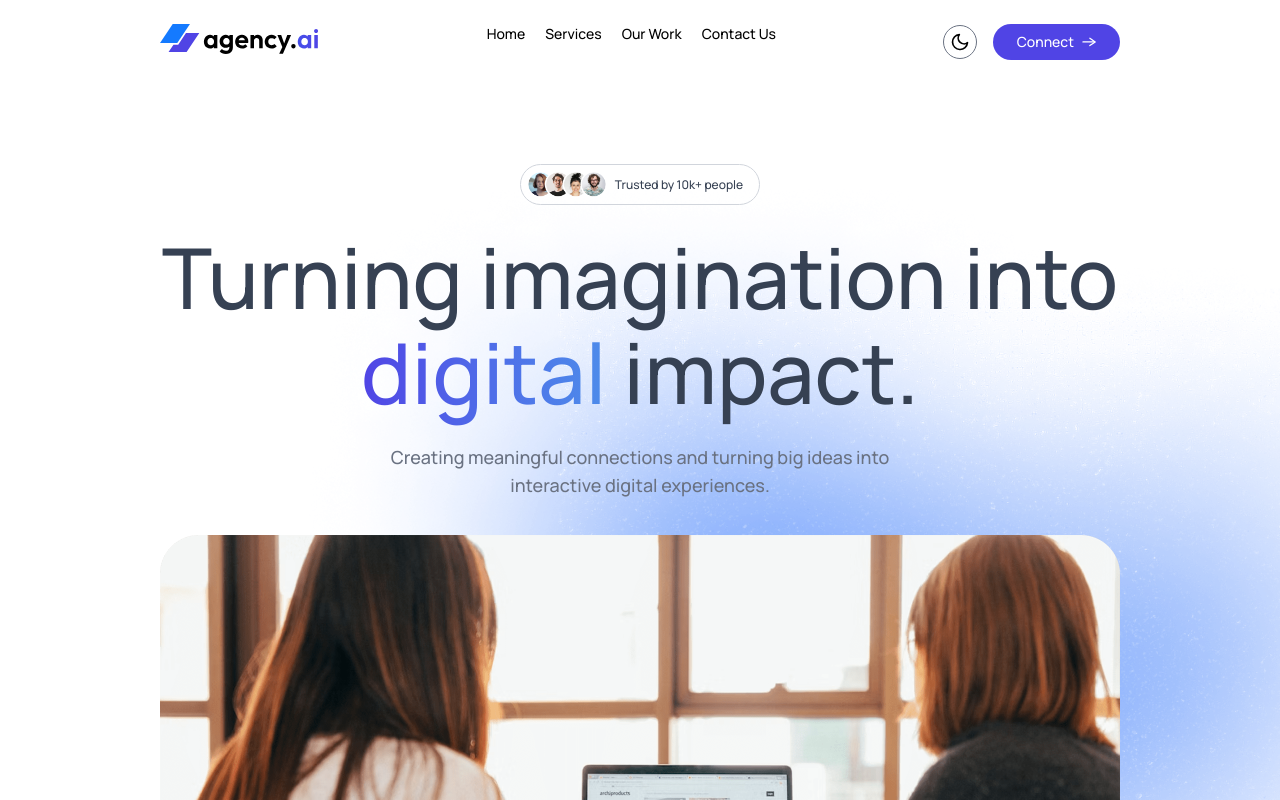
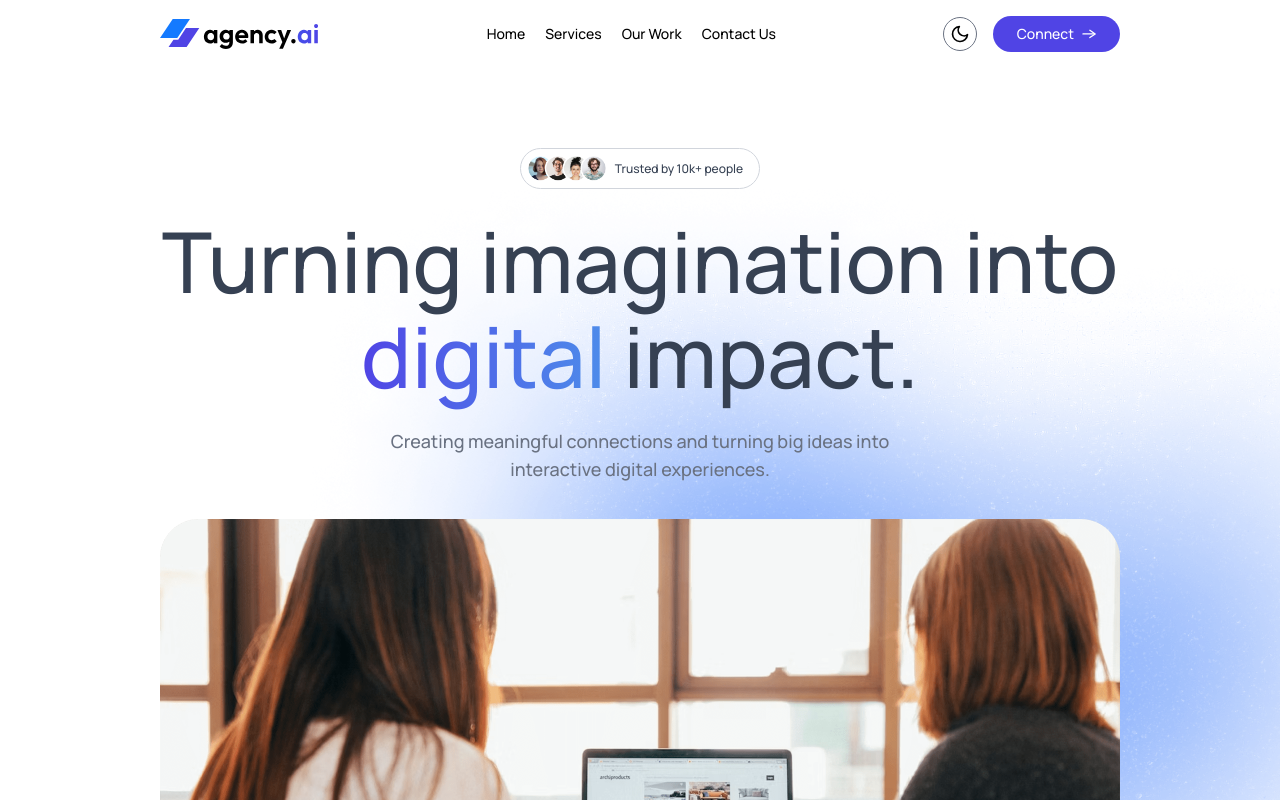
Before and after one commit to Prateek-ind/agency-ai-react, a React (Vite) app: page / in a window 1280 px wide. Shown: the top 800 px of the page. Built offline with nearby package versions, Linux system fonts and the light colour scheme.

Commit message:
fix navbar height

```diff
--- a/src/components/Navbar.jsx
+++ b/src/components/Navbar.jsx
@@ -6,8 +6,8 @@
 
   return (
     <div
-      className="flex justify-between items-start px-4 sm:px-12
-       lg:px-24 xl:px-40 py-6 sticky top-0 z-20 backdrop-blur-xl
+      className="flex justify-between items-center px-4 sm:px-12
+       lg:px-24 xl:px-40 py-4 sticky top-0 z-20 backdrop-blur-xl
        font-medium bg-white/50 dark:bg-gray-900/70
     "
     >
```
